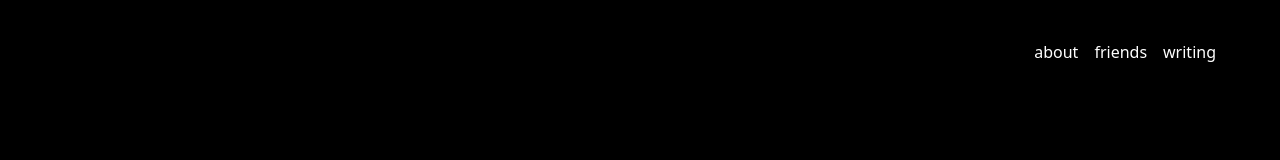
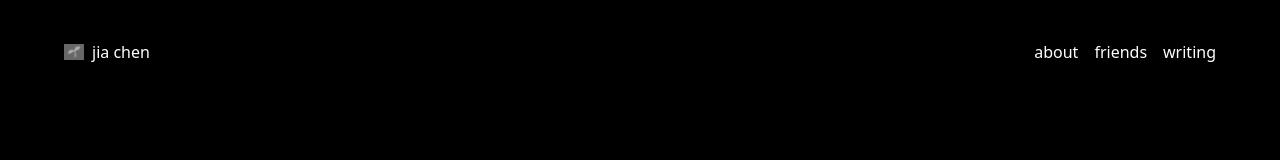
Before and after one commit to audgeviolin07/jiasimple, a Next.js app: page / in a window 1280 px wide. Shown: the top 160 px of the page. Built offline with nearby package versions, Linux system fonts and the light colour scheme; no server answers.

Commit message:
replace top right navigation with a fixed link to the homepage featuring an image and name, applied across all main pages

```diff
--- a/src/app/about/page.tsx
+++ b/src/app/about/page.tsx
@@ -1,9 +1,15 @@
 import Link from 'next/link';
+import Image from 'next/image';
 
 export default function About() {
   return (
     <div style={{ width: '100%', minHeight: '100vh', position: 'relative', backgroundColor: '#000' }}>
-      <nav className="fixed top-6 right-6 md:top-8 md:right-12 lg:top-10 lg:right-16 flex gap-4 text-white text-sm md:text-base z-20">
+      <Link href="/" className="fixed top-6 left-6 md:top-8 md:left-12 lg:top-10 lg:left-16 flex items-center gap-2 text-white text-sm md:text-base z-20 hover:opacity-80">
+        <Image src="/seedimage.png" alt="seed" width={20} height={20} />
+        jia chen
+      </Link>
+
+      <nav className="fixed top-6 right-6 md:top-8 md:right-12 lg:top-10 lg:right-16 flex items-center gap-4 text-white text-sm md:text-base z-20">
         <Link href="/about" className="hover:opacity-80">about</Link>
         <Link href="/friends" className="hover:opacity-80">friends</Link>
         <Link href="/writing" className="hover:opacity-80">writing</Link>
--- a/src/app/friends/page.tsx
+++ b/src/app/friends/page.tsx
@@ -1,9 +1,15 @@
 import Link from 'next/link';
+import Image from 'next/image';
 
 export default function Friends() {
   return (
     <div style={{ width: '100%', minHeight: '100vh', position: 'relative', backgroundColor: '#000' }}>
-      <nav className="fixed top-6 right-6 md:top-8 md:right-12 lg:top-10 lg:right-16 flex gap-4 text-white text-sm md:text-base z-20">
+      <Link href="/" className="fixed top-6 left-6 md:top-8 md:left-12 lg:top-10 lg:left-16 flex items-center gap-2 text-white text-sm md:text-base z-20 hover:opacity-80">
+        <Image src="/seedimage.png" alt="seed" width={20} height={20} />
+        jia chen
+      </Link>
+
+      <nav className="fixed top-6 right-6 md:top-8 md:right-12 lg:top-10 lg:right-16 flex items-center gap-4 text-white text-sm md:text-base z-20">
         <Link href="/about" className="hover:opacity-80">about</Link>
         <Link href="/friends" className="hover:opacity-80">friends</Link>
         <Link href="/writing" className="hover:opacity-80">writing</Link>
--- a/src/app/page.tsx
+++ b/src/app/page.tsx
@@ -38,7 +38,12 @@ export default function Home() {
             </p>
           </div>
 
-          <nav className="fixed top-6 right-6 md:top-8 md:right-12 lg:top-10 lg:right-16 flex gap-4 text-white text-sm md:text-base z-20">
+          <a href="/" className="fixed top-6 left-6 md:top-8 md:left-12 lg:top-10 lg:left-16 flex items-center gap-2 text-white text-sm md:text-base z-20 hover:opacity-80">
+            <Image src="/seedimage.png" alt="seed" width={20} height={20} />
+            jia chen
+          </a>
+
+        <nav className="fixed top-6 right-6 md:top-8 md:right-12 lg:top-10 lg:right-16 flex items-center gap-4 text-white text-sm md:text-base z-20">
           <a href="/about" className="hover:opacity-80">about</a>
           <a href="/friends" className="hover:opacity-80">friends</a>
           <a href="/writing" className="hover:opacity-80">writing</a>
--- a/src/app/writing/page.tsx
+++ b/src/app/writing/page.tsx
@@ -1,9 +1,15 @@
 import Link from 'next/link';
+import Image from 'next/image';
 
 export default function Writing() {
   return (
     <div style={{ width: '100%', minHeight: '100vh', position: 'relative', backgroundColor: '#000' }}>
-      <nav className="fixed top-6 right-6 md:top-8 md:right-12 lg:top-10 lg:right-16 flex gap-4 text-white text-sm md:text-base z-20">
+      <Link href="/" className="fixed top-6 left-6 md:top-8 md:left-12 lg:top-10 lg:left-16 flex items-center gap-2 text-white text-sm md:text-base z-20 hover:opacity-80">
+        <Image src="/seedimage.png" alt="seed" width={20} height={20} />
+        jia chen
+      </Link>
+
+      <nav className="fixed top-6 right-6 md:top-8 md:right-12 lg:top-10 lg:right-16 flex items-center gap-4 text-white text-sm md:text-base z-20">
         <Link href="/about" className="hover:opacity-80">about</Link>
         <Link href="/friends" className="hover:opacity-80">friends</Link>
         <Link href="/writing" className="hover:opacity-80">writing</Link>
```
Also changed, not shown: public/seedimage.png (added).
